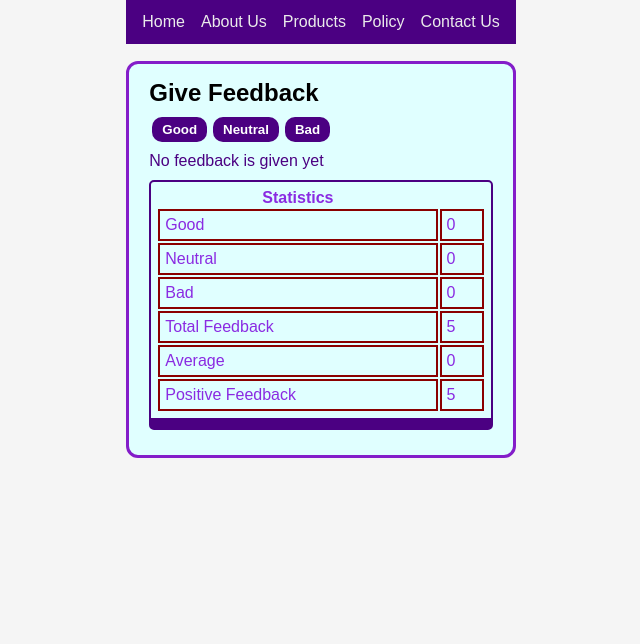
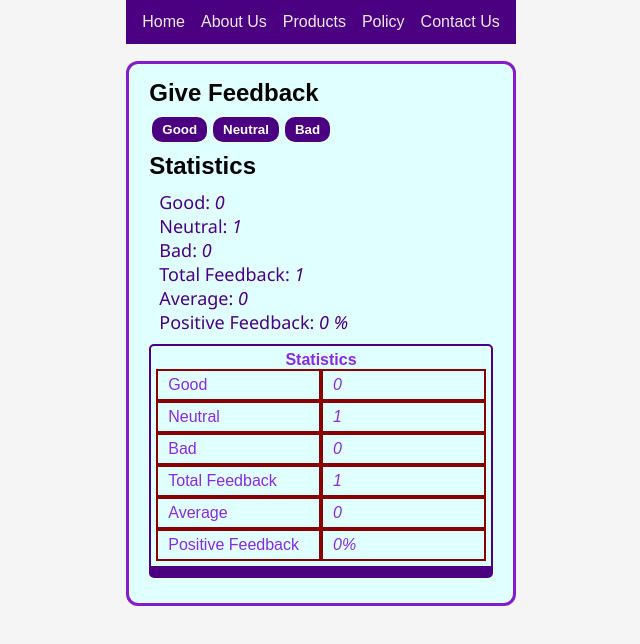
Before and after one commit to NaderBhrr/FullstackOPEN2021, a React app in the folder part01/ex1.6-1.14/: page / in a window 1280 px wide. Both pictures are taken after a click on the button "Neutral". Shown: the whole page, without its empty margins (319-959 px from the left). Built offline with nearby package versions, Linux system fonts and the light colour scheme.

Commit message:
:zap: Improve css for the Table component

```diff
--- a/part01/ex1.6-1.14/src/components/App.js
+++ b/part01/ex1.6-1.14/src/components/App.js
@@ -11,13 +11,19 @@ const App = () => {
   const [badRate, setBadRate] = useState(0);
   const [neutralRate, setNeutralRate] = useState(0);
 
+  const formatValue = (value) => Number(value.toFixed(2));
+
+  // Feedback Values
   const totalFeedback = goodRate + neutralRate + badRate;
   const averageScore =
     totalFeedback === 0
       ? 0
-      : (goodRate * 1 + neutralRate * 0 + badRate * -1) / totalFeedback;
+      : formatValue(
+          (goodRate * 1 + neutralRate * 0 + badRate * -1) / totalFeedback
+        );
 
-  const positiveFeedback = totalFeedback === 0 ? 0 : goodRate / totalFeedback;
+  const positiveFeedback =
+    totalFeedback === 0 ? 0 : formatValue(goodRate / totalFeedback);
 
   const handleFeedback = (ratingText) => (_event) =>
     ratingText === 'Good'
@@ -38,8 +44,11 @@ const App = () => {
             text='Good'
             handleRatingsStats={handleFeedback('Good')}
           />
-          <RatingButton text='Neutral' />
-          <RatingButton text='Bad' />
+          <RatingButton
+            text='Neutral'
+            handleRatingsStats={handleFeedback('Neutral')}
+          />
+          <RatingButton text='Bad' handleRatingsStats={handleFeedback('Bad')} />
         </span>
         <span>{totalFeedback ? null : `No feedback is given yet`}</span>
         <section className={totalFeedback ? 'rating-stats' : 'hidden'}>
@@ -57,7 +66,9 @@ const App = () => {
           goodRate={goodRate || 0}
           neutralRate={neutralRate || 0}
           badRate={badRate || 0}
+          totalFeedback={totalFeedback || 0}
           averageScore={averageScore || 0}
+          positiveFeedback={positiveFeedback || 0}
         />
       </main>
     </>
--- a/part01/ex1.6-1.14/src/components/NavBar/NavBar.js
+++ b/part01/ex1.6-1.14/src/components/NavBar/NavBar.js
@@ -4,19 +4,19 @@ import './NavBar.css';
 const NavBar = () => (
   <header>
     <div className='MenuWrap'>
-      <a href='#' className='ListItem'>
+      <a href='http://thinkingDev.io/home' className='ListItem'>
         Home
       </a>
-      <a href='#' className='ListItem'>
+      <a href='http://thinkingDev.io/aboutUs' className='ListItem'>
         About Us
       </a>
-      <a href='#' className='ListItem'>
+      <a href='http://thinkingDev.io/products' className='ListItem'>
         Products
       </a>
-      <a href='#' className='ListItem'>
+      <a href='http://thinkingDev.io/policy' className='ListItem'>
         Policy
       </a>
-      <a href='#' className='LastItem'>
+      <a href='http://thinkingDev.io/contactUs' className='LastItem'>
         Contact Us
       </a>
     </div>
--- a/part01/ex1.6-1.14/src/components/RatingStats/RatingStats.js
+++ b/part01/ex1.6-1.14/src/components/RatingStats/RatingStats.js
@@ -4,7 +4,7 @@ import './RatingStats.css';
 const RatingStats = ({ text, value }) => {
   return (
     <span>
-      {text}: <i>{value}</i>
+      {text}: <i>{text === 'Positive Feedback' ? `${value} %` : value}</i>
     </span>
   );
 };
--- a/part01/ex1.6-1.14/src/components/Table/Table.css
+++ b/part01/ex1.6-1.14/src/components/Table/Table.css
@@ -6,6 +6,11 @@ table {
   border-bottom-width: 12px;
   border-radius: 5px;
   width: 100%;
+
+  table-layout: fixed;
+  white-space: nowrap;
+  display: flex;
+  flex-direction: column;
 }
 
 thead {
@@ -13,7 +18,19 @@ thead {
   font-weight: bolder;
 }
 
-table td {
+tbody tr {
+  display: flex;
+}
+
+table tr > td {
   border: 2px solid darkred;
-  padding: 5px;
+  padding: 5px 10px;
+  width: 100%;
+  align-self: center;
+  display: flex;
+  flex: 3;
 }
+
+table i {
+  flex: 1;
+}
--- a/part01/ex1.6-1.14/src/components/Table/Table.js
+++ b/part01/ex1.6-1.14/src/components/Table/Table.js
@@ -5,13 +5,22 @@ const TableRow = ({ text, value }) => {
   return (
     <tr>
       <td>{text}</td>
-      <td>{value}</td>
+      <td>
+        <i>{text === 'Positive Feedback' ? `${value}%` : value}</i>
+      </td>
     </tr>
   );
 };
 
 const Table = ({ ...props }) => {
-  const { goodRate, neutralRate, badRate, averageScore } = props;
+  const {
+    goodRate,
+    neutralRate,
+    badRate,
+    averageScore,
+    totalFeedback,
+    positiveFeedback,
+  } = props;
   return (
     <table>
       <thead>Statistics</thead>
@@ -19,9 +28,9 @@ const Table = ({ ...props }) => {
         <TableRow text='Good' value={goodRate} />
         <TableRow text='Neutral' value={neutralRate} />
         <TableRow text='Bad' value={badRate} />
-        <TableRow text='Total Feedback' value={5} />
+        <TableRow text='Total Feedback' value={totalFeedback} />
         <TableRow text='Average' value={averageScore} />
-        <TableRow text='Positive Feedback' value={5} />
+        <TableRow text='Positive Feedback' value={positiveFeedback} />
       </tbody>
     </table>
   );
```
